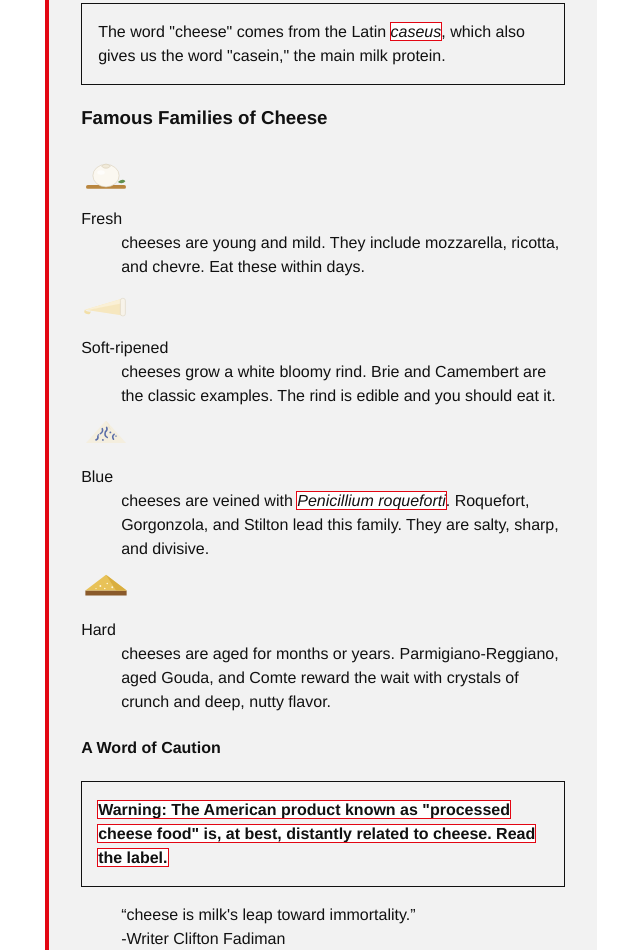
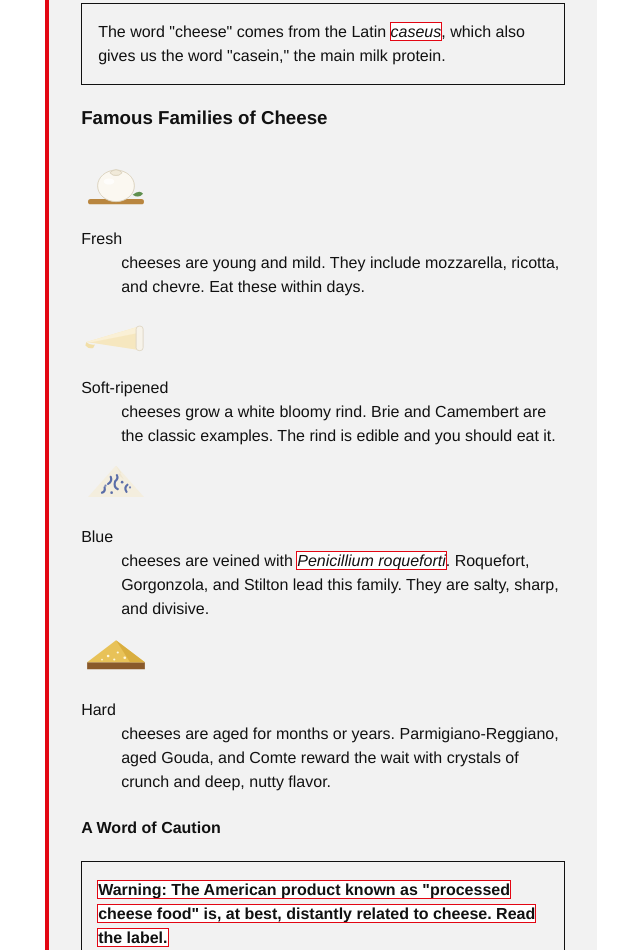
Before and after one commit to aalsadah/cse134b-hw4, a plain HTML site: page guide/index.html in a window 1280 px wide. Shown: the part 996-1946 px from the top of the page, without its empty margins (319-959 px from the left). Drawn offline with Linux system fonts and the light colour scheme.

Commit message:
added prev/next links to the family pages, updated sizing of svg images

```diff
--- a/guide/index.html
+++ b/guide/index.html
@@ -66,7 +66,7 @@
                 <h3>Famous Families of Cheese</h3>
                 <dl>
                     <a href="fresh.html">
-                        <img src="../images/cheese-fresh.svg" width="50px" height="50px">
+                        <img src="../images/cheese-fresh.svg" width="70px" height="70px">
                     </a>
                     <dt>Fresh</dt>
                     <dd>cheeses are young and mild. They include mozzarella, ricotta,
@@ -74,14 +74,14 @@
                     </dd>
 
                     <a href="soft.html">
-                        <img src="../images/cheese-soft.svg" width="50px" height="50px">
+                        <img src="../images/cheese-soft.svg" width="70px" height="70px">
                     </a>
                     <dt>Soft-ripened</dt>
                     <dd>cheeses grow a white bloomy rind. Brie and Camembert are
                         the classic examples. The rind is edible and you should eat it.</dd>
 
                     <a href="blue.html">
-                        <img src="../images/cheese-blue.svg" width="50px" height="50px">
+                        <img src="../images/cheese-blue.svg" width="70px" height="70px">
                     </a>
                     <dt>Blue</dt>
                     <dd>cheeses are veined with <em class="latin">Penicillium roqueforti</em>. Roquefort,
@@ -89,7 +89,7 @@
                         divisive.</dd>
 
                     <a href="hard.html">
-                        <img src="../images/cheese-hard.svg" width="50px" height="50px">
+                        <img src="../images/cheese-hard.svg" width="70px" height="70px">
                     </a>
                     <dt>Hard</dt>
                     <dd>cheeses are aged for months or years. Parmigiano-Reggiano,
```
Also changed, not shown: guide/blue.html (+2 -0 lines), guide/fresh.html (+1 -0 lines), guide/hard.html (+1 -0 lines), guide/soft.html (+2 -0 lines).
